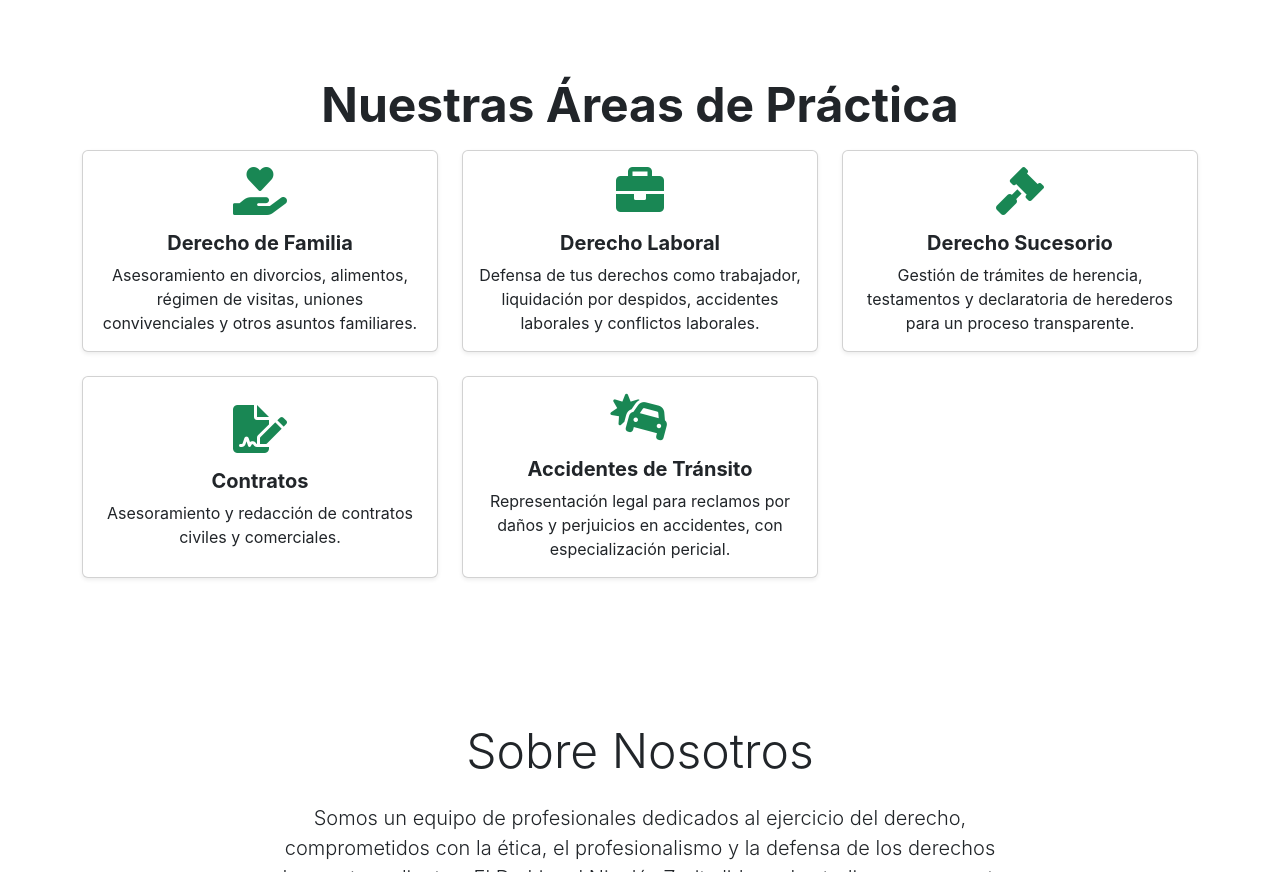
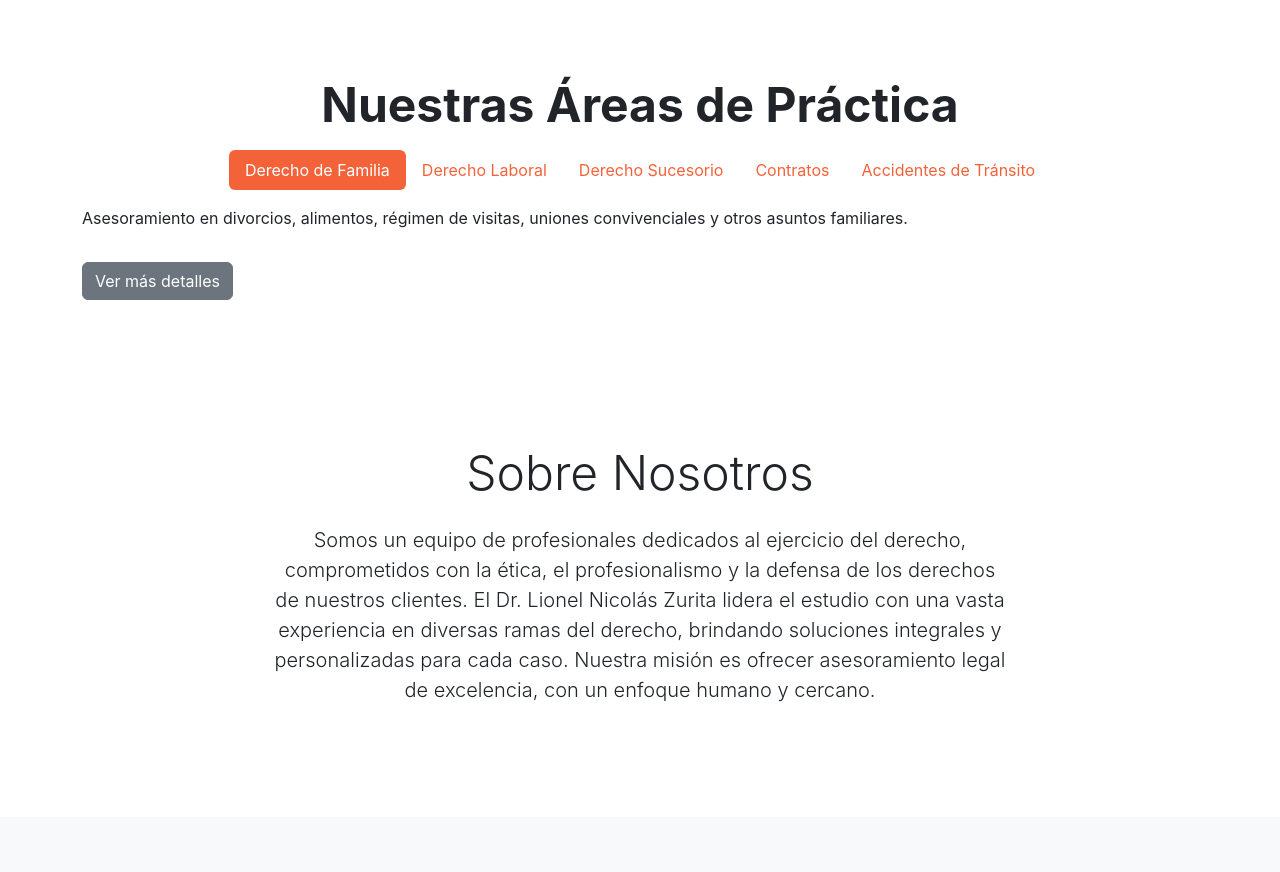
Before and after one commit to 2Estudiojuridico2/Dr.-Lionel-Zurita, a plain HTML site: page index.html in a window 1280 px wide. Shown: the part 820-1692 px from the top of the page. Drawn offline with nearby package versions, Linux system fonts and the light colour scheme.

Commit message:
Update index.html

```diff
--- a/index.html
+++ b/index.html
@@ -6,7 +6,7 @@
       window.dataLayer = window.dataLayer || [];
       function gtag(){dataLayer.push(arguments);}
       gtag('js', new Date());
-      gtag('config', 'AW-17555284710');
+      gtag('config', 'AW-17555284700');
     </script>
 
     <meta charset="UTF-8">
@@ -112,13 +112,13 @@
 <body>
     <nav class="navbar navbar-expand-lg fixed-top custom-navbar" aria-label="Barra de navegación principal">
         <div class="container">
-            <a class="navbar-brand nav-brand" href="index.html">Estudio Jurídico Zurita</a>
+            <a class="navbar-brand nav-brand" href="#inicio-oficina">Estudio Jurídico Zurita</a>
             <button class="navbar-toggler" type="button" data-bs-toggle="collapse" data-bs-target="#navbarNav" aria-controls="navbarNav" aria-expanded="false" aria-label="Mostrar/Ocultar menú">
                 <span class="navbar-toggler-icon"></span>
             </button>
             <div class="collapse navbar-collapse" id="navbarNav">
                 <ul class="navbar-nav ms-auto">
-                    <li class="nav-item"><a class="nav-link" href="#inicio-oficina" aria-current="page">Inicio</a></li>
+                    <li class="nav-item"><a class="nav-link" href="#inicio-oficina">Inicio</a></li>
                     <li class="nav-item"><a class="nav-link" href="#areas-practica">Áreas de Práctica</a></li>
                     <li class="nav-item"><a class="nav-link" href="#sobre-nosotros">Sobre Nosotros</a></li>
                     <li class="nav-item"><a class="nav-link" href="#contacto">Contacto</a></li>
@@ -133,72 +133,54 @@
     </nav>
 
     <section class="inicio-oficina d-flex flex-column justify-content-center align-items-center text-center text-white" id="inicio-oficina">
-        <h1 class="display-4 mb-3">Bienvenido al Estudio Jurídico del Dr. Lionel Zurita</h1>
+        <h1 class="display-4 mb-3">BIENVENIDO AL ESTUDIO JURÍDICO DEL DR. LIONEL ZURITA</h1>
         <p id="frase-juridica" class="lead mb-4"></p>
+        <h2 class="display-5 text-uppercase fw-bold">Resolución de conflictos legales</h2>
+        <p class="lead mb-4">Asesoramiento profesional en asuntos familiares, laborales y patrimoniales.</p>
         <a href="#areas-practica" class="btn btn-primary btn-lg mt-3">Conoce nuestras áreas de práctica</a>
     </section>
 
     <section id="areas-practica" class="container my-5 py-5">
         <h2 class="text-center mb-5 display-5 fw-bold" data-aos="fade-up">Nuestras Áreas de Práctica</h2>
-        <div class="row row-cols-1 row-cols-md-3 g-4">
-            <div class="col" data-aos="fade-up">
-                <a href="areas/familia.html" class="card-link">
-                    <div class="card h-100 text-center shadow-sm">
-                        <div class="card-body d-flex flex-column align-items-center justify-content-center">
-                            <i class="fas fa-hand-holding-heart fa-3x text-primary mb-3"></i>
-                            <h5 class="card-title fw-bold">Derecho de Familia</h5>
-                            <p class="card-text">Asesoramiento en divorcios, alimentos, régimen de visitas, uniones convivenciales y otros asuntos familiares.</p>
-                        </div>
-                    </div>
-                </a>
+
+        <ul class="nav nav-pills justify-content-center mb-3" id="pills-tab" role="tablist">
+            <li class="nav-item" role="presentation">
+                <button class="nav-link active" id="pills-familia-tab" data-bs-toggle="pill" data-bs-target="#pills-familia" type="button" role="tab" aria-controls="pills-familia" aria-selected="true">Derecho de Familia</button>
+            </li>
+            <li class="nav-item" role="presentation">
+                <button class="nav-link" id="pills-laboral-tab" data-bs-toggle="pill" data-bs-target="#pills-laboral" type="button" role="tab" aria-controls="pills-laboral" aria-selected="false">Derecho Laboral</button>
+            </li>
+            <li class="nav-item" role="presentation">
+                <button class="nav-link" id="pills-sucesiones-tab" data-bs-toggle="pill" data-bs-target="#pills-sucesiones" type="button" role="tab" aria-controls="pills-sucesiones" aria-selected="false">Derecho Sucesorio</button>
+            </li>
+            <li class="nav-item" role="presentation">
+                <button class="nav-link" id="pills-contratos-tab" data-bs-toggle="pill" data-bs-target="#pills-contratos" type="button" role="tab" aria-controls="pills-contratos" aria-selected="false">Contratos</button>
+            </li>
+            <li class="nav-item" role="presentation">
+                <button class="nav-link" id="pills-transito-tab" data-bs-toggle="pill" data-bs-target="#pills-transito" type="button" role="tab" aria-controls="pills-transito" aria-selected="false">Accidentes de Tránsito</button>
+            </li>
+        </ul>
+
+        <div class="tab-content" id="pills-tabContent">
+            <div class="tab-pane fade show active" id="pills-familia" role="tabpanel" aria-labelledby="pills-familia-tab" tabindex="0">
+                <p>Asesoramiento en divorcios, alimentos, régimen de visitas, uniones convivenciales y otros asuntos familiares.</p>
+                <a href="areas/familia.html" class="btn btn-secondary mt-3">Ver más detalles</a>
             </div>
-
-            <div class="col" data-aos="fade-up" data-aos-delay="100">
-                <a href="areas/laboral.html" class="card-link">
-                    <div class="card h-100 text-center shadow-sm">
-                        <div class="card-body d-flex flex-column align-items-center justify-content-center">
-                            <i class="fas fa-briefcase fa-3x text-primary mb-3"></i>
-                            <h5 class="card-title fw-bold">Derecho Laboral</h5>
-                            <p class="card-text">Defensa de tus derechos como trabajador, liquidación por despidos, accidentes laborales y conflictos laborales.</p>
-                        </div>
-                    </div>
-                </a>
+            <div class="tab-pane fade" id="pills-laboral" role="tabpanel" aria-labelledby="pills-laboral-tab" tabindex="0">
+                <p>Defensa de tus derechos como trabajador, liquidación por despidos, accidentes laborales y conflictos laborales.</p>
+                <a href="areas/laboral.html" class="btn btn-secondary mt-3">Ver más detalles</a>
             </div>
-
-            <div class="col" data-aos="fade-up" data-aos-delay="200">
-                <a href="areas/sucesiones.html" class="card-link">
-                    <div class="card h-100 text-center shadow-sm">
-                        <div class="card-body d-flex flex-column align-items-center justify-content-center">
-                            <i class="fas fa-gavel fa-3x text-primary mb-3"></i>
-                            <h5 class="card-title fw-bold">Derecho Sucesorio</h5>
-                            <p class="card-text">Gestión de trámites de herencia, testamentos y declaratoria de herederos para un proceso transparente.</p>
-                        </div>
-                    </div>
-                </a>
+            <div class="tab-pane fade" id="pills-sucesiones" role="tabpanel" aria-labelledby="pills-sucesiones-tab" tabindex="0">
+                <p>Gestión de trámites de herencia, testamentos y declaratoria de herederos para un proceso transparente.</p>
+                <a href="areas/sucesiones.html" class="btn btn-secondary mt-3">Ver más detalles</a>
             </div>
-
-            <div class="col" data-aos="fade-up" data-aos-delay="300">
-                <a href="areas/contratos.html" class="card-link">
-                    <div class="card h-100 text-center shadow-sm">
-                        <div class="card-body d-flex flex-column align-items-center justify-content-center">
-                            <i class="fas fa-file-signature fa-3x text-primary mb-3"></i>
-                            <h5 class="card-title fw-bold">Contratos</h5>
-                            <p class="card-text">Asesoramiento y redacción de contratos civiles y comerciales.</p>
-                        </div>
-                    </div>
-                </a>
+            <div class="tab-pane fade" id="pills-contratos" role="tabpanel" aria-labelledby="pills-contratos-tab" tabindex="0">
+                <p>Asesoramiento y redacción de contratos civiles y comerciales.</p>
+                <a href="areas/contratos.html" class="btn btn-secondary mt-3">Ver más detalles</a>
             </div>
-
-            <div class="col" data-aos="fade-up" data-aos-delay="400">
-                <a href="areas/transito.html" class="card-link">
-                    <div class="card h-100 text-center shadow-sm">
-                        <div class="card-body d-flex flex-column align-items-center justify-content-center">
-                            <i class="fas fa-car-crash fa-3x text-primary mb-3"></i>
-                            <h5 class="card-title fw-bold">Accidentes de Tránsito</h5>
-                            <p class="card-text">Representación legal para reclamos por daños y perjuicios en accidentes, con especialización pericial.</p>
-                        </div>
-                    </div>
-                </a>
+            <div class="tab-pane fade" id="pills-transito" role="tabpanel" aria-labelledby="pills-transito-tab" tabindex="0">
+                <p>Representación legal para reclamos por daños y perjuicios en accidentes, con especialización pericial.</p>
+                <a href="areas/transito.html" class="btn btn-secondary mt-3">Ver más detalles</a>
             </div>
         </div>
     </section>
```
